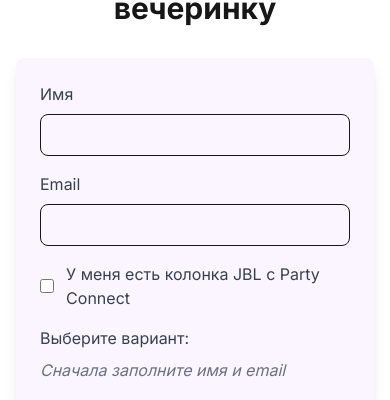
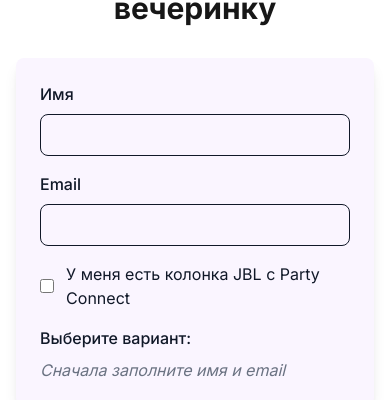
Before and after one commit to svgooogle/19L, a Next.js app: page / in a window 390 px wide. Shown: the part 638-1038 px from the top of the page. Built offline with nearby package versions, Linux system fonts and the light colour scheme.

Commit message:
Improve text contrast for better readability on mobile devices

```diff
--- a/src/app/components/RegistrationForm.tsx
+++ b/src/app/components/RegistrationForm.tsx
@@ -46,12 +46,12 @@ const RegistrationForm = () => {
           <div className="max-w-md mx-auto bg-purple-50 rounded-lg shadow-lg p-6">
             {!paymentSent ? (
               <>
-                <h2 className="text-2xl font-bold text-center mb-6">Информация об оплате</h2>
+                <h2 className="text-2xl font-bold text-center mb-6 text-gray-900">Информация об оплате</h2>
                 <div className="space-y-4">
                   <div className="bg-white p-4 rounded-lg">
-                    <p className="text-lg font-semibold mb-2">Сумма к оплате: {getPaymentAmount()} ₽</p>
+                    <p className="text-lg font-semibold mb-2 text-gray-900">Сумма к оплате: {getPaymentAmount()} ₽</p>
                     <div className="space-y-2">
-                      <p className="font-medium">Реквизиты для перевода:</p>
+                      <p className="font-medium text-gray-900">Реквизиты для перевода:</p>
                       <p className="bg-white p-4 rounded border border-gray-200 text-gray-900 text-lg">
                         <span className="font-semibold block mb-2">+7 995 858 83 05</span>
                         <span className="block">Т-Банк</span>
@@ -60,7 +60,7 @@ const RegistrationForm = () => {
                     </div>
                   </div>
                   <div className="bg-purple-100 p-4 rounded-lg">
-                    <p className="text-sm">
+                    <p className="text-gray-900">
                       После оплаты мы отправим подтверждение на указанный email: <span className="font-medium">{formData.email}</span>
                     </p>
                   </div>
@@ -74,9 +74,9 @@ const RegistrationForm = () => {
               </>
             ) : (
               <div className="text-center space-y-4">
-                <h2 className="text-2xl font-bold mb-4">Спасибо!</h2>
+                <h2 className="text-2xl font-bold mb-4 text-gray-900">Спасибо!</h2>
                 <div className="bg-purple-100 p-6 rounded-lg">
-                  <p className="text-lg">
+                  <p className="text-lg text-gray-900">
                     Ожидайте, после подтверждения вы получите приглашение на E-Mail
                   </p>
                 </div>
@@ -95,7 +95,7 @@ const RegistrationForm = () => {
         <div className="max-w-md mx-auto bg-purple-50 rounded-lg shadow-lg p-6">
           <div className="space-y-4">
             <div>
-              <label htmlFor="name" className="block text-gray-700 mb-2">
+              <label htmlFor="name" className="block text-gray-900 mb-2 font-medium">
                 Имя
               </label>
               <input
@@ -103,13 +103,13 @@ const RegistrationForm = () => {
                 id="name"
                 value={formData.name}
                 onChange={(e) => setFormData({ ...formData, name: e.target.value })}
-                className="w-full px-4 py-2 border rounded-lg focus:ring-2 focus:ring-purple-500 focus:border-transparent"
+                className="w-full px-4 py-2 border rounded-lg focus:ring-2 focus:ring-purple-500 focus:border-transparent text-gray-900"
                 required
               />
             </div>
 
             <div>
-              <label htmlFor="email" className="block text-gray-700 mb-2">
+              <label htmlFor="email" className="block text-gray-900 mb-2 font-medium">
                 Email
               </label>
               <input
@@ -117,7 +117,7 @@ const RegistrationForm = () => {
                 id="email"
                 value={formData.email}
                 onChange={(e) => setFormData({ ...formData, email: e.target.value })}
-                className="w-full px-4 py-2 border rounded-lg focus:ring-2 focus:ring-purple-500 focus:border-transparent"
+                className="w-full px-4 py-2 border rounded-lg focus:ring-2 focus:ring-purple-500 focus:border-transparent text-gray-900"
                 required
               />
             </div>
@@ -130,13 +130,13 @@ const RegistrationForm = () => {
                 onChange={(e) => setFormData({ ...formData, hasJBL: e.target.checked })}
                 className="w-4 h-4 text-purple-600 border-gray-300 rounded focus:ring-purple-500"
               />
-              <label htmlFor="hasJBL" className="text-gray-700">
+              <label htmlFor="hasJBL" className="text-gray-900">
                 У меня есть колонка JBL с Party Connect
               </label>
             </div>
 
             <div className="space-y-2">
-              <label className="block text-gray-700 mb-2">
+              <label className="block text-gray-900 mb-2 font-medium">
                 Выберите вариант:
               </label>
               <div className="space-y-2">
```
